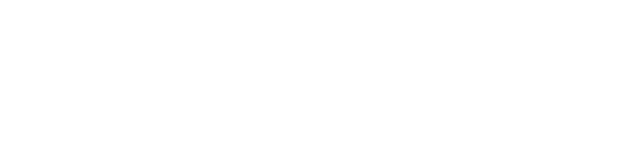
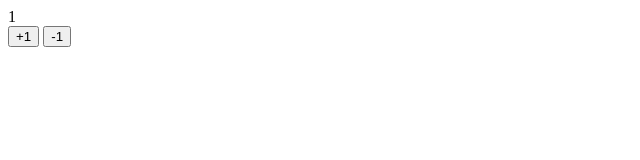
Before and after one commit to dotkeenan/lfz-alumni-code-solutions, a website: page javascript-closures/make-counter.html in a window 1280 px wide. Shown: the whole page, without its empty margins (0-640 px from the left). Drawn offline with Linux system fonts and the light colour scheme.

Commit message:
added some buttons and event handlers to increment and decrement a counter.  just for fun

```diff
--- a/javascript-closures/make-counter.html
+++ b/javascript-closures/make-counter.html
@@ -7,17 +7,21 @@
   <title>Document</title>
 </head>
 <body>
+  <div id="counter"></div>
+  <button id="incrementBtn">+1</button>
+  <button id="decrementBtn">-1</button>
   <script>
-    const makeCounter = (test) => {
+    const makeCounter = () => {
       let privateCounter = 0;
       function changeBy(val) {
         privateCounter += val;
+        document.getElementById('counter').textContent = privateCounter
       }
       return {
-        increment: function() {
+        increment: () => {
           changeBy(1);
         },
-        decrement: function() {
+        decrement: () => {
           changeBy(-1);
         },
         value: () => {
@@ -28,9 +32,14 @@
         // }
       }
     }
-
     const counter1 = makeCounter();
     const counter2 = makeCounter();
+
+    const incrementBtn = document.getElementById('incrementBtn')
+    const decrementBtn = document.getElementById('decrementBtn')
+    incrementBtn.addEventListener('click', counter1.increment)
+    decrementBtn.addEventListener('click', counter1.decrement)
+
 
     alert(counter1.value());
 
```
